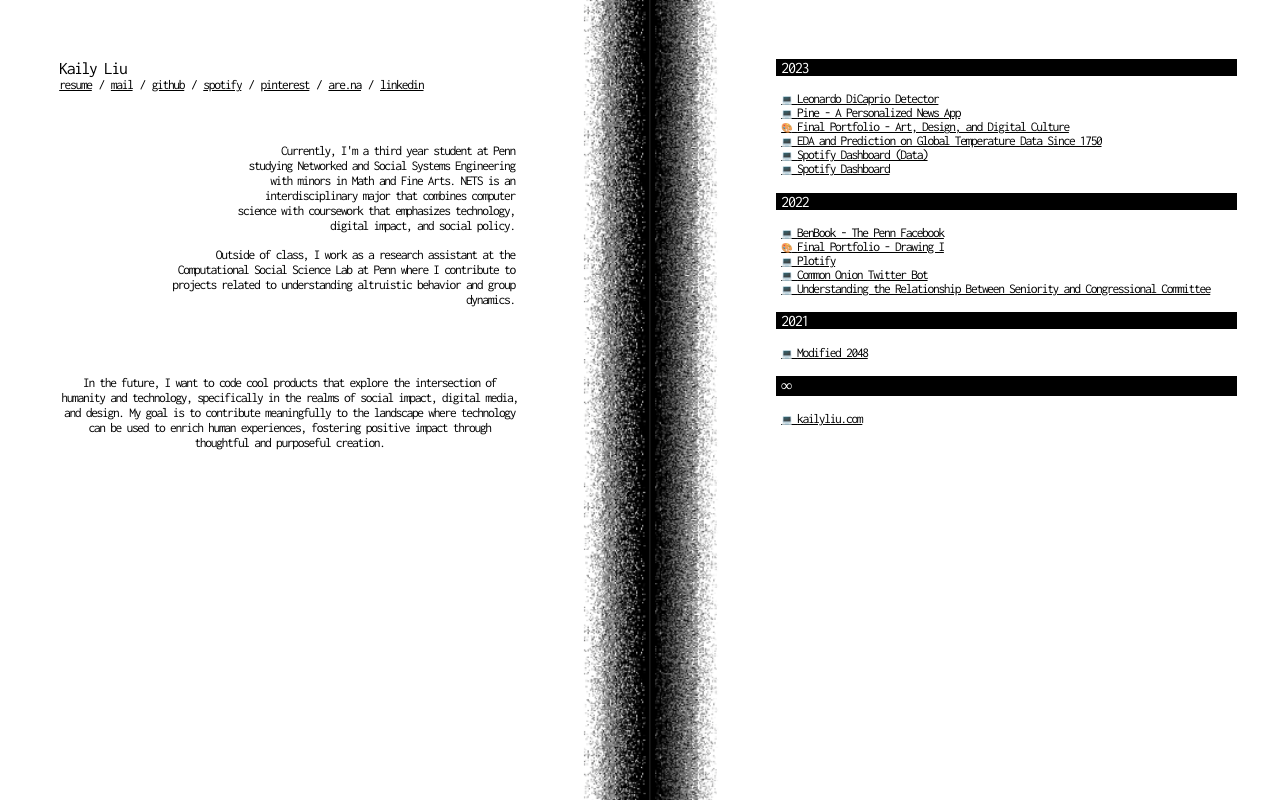
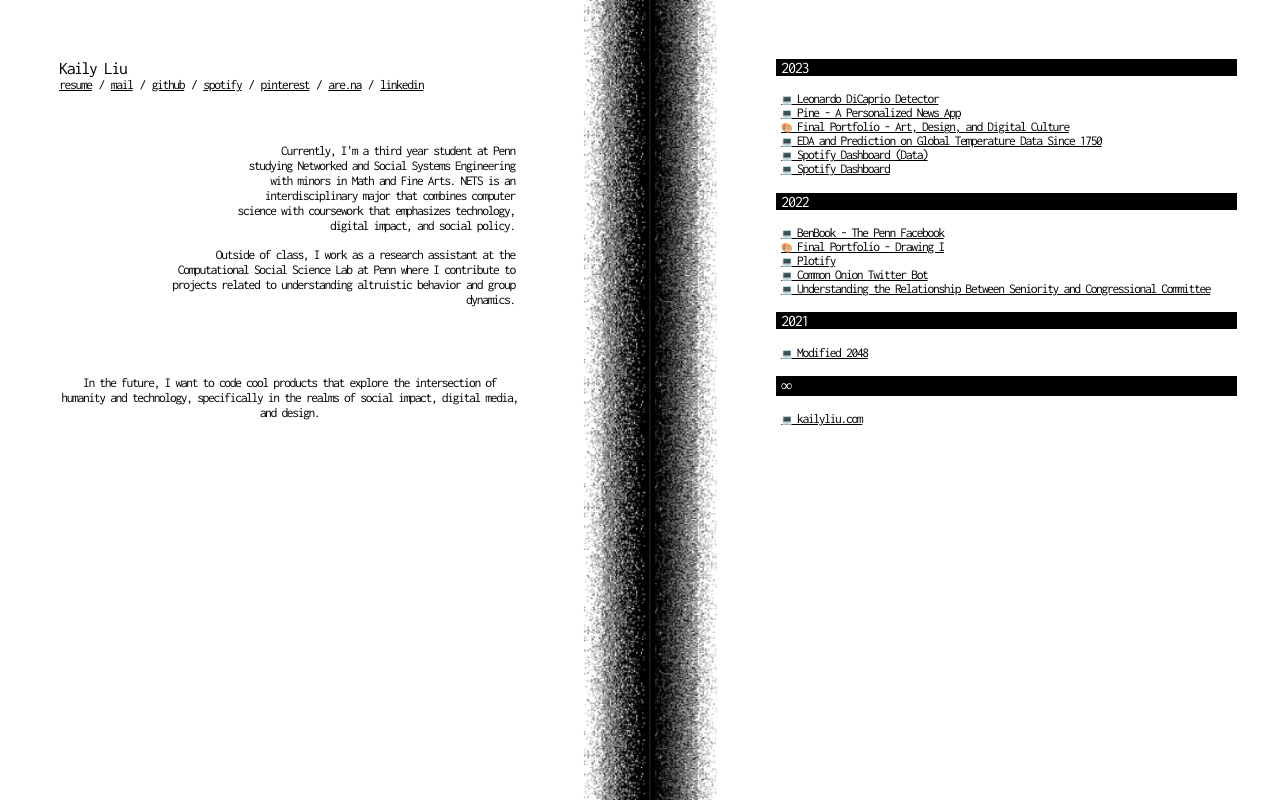
Before and after one commit to kailyliu/my-portfolio, a Next.js app: page / in a window 1280 px wide. Shown: the top 800 px of the page. Built offline with nearby package versions, Linux system fonts and the light colour scheme.

Commit message:
Update home.tsx

```diff
--- a/components/home.tsx
+++ b/components/home.tsx
@@ -57,9 +57,7 @@ const Home: React.FC = () => {
               <p> In the future, I want to code cool products that
                 explore the intersection of humanity and technology,
                 specifically in the realms of social impact,
-                digital media, and design. My goal is to contribute meaningfully
-                to the landscape where technology can be used to enrich human experiences,
-                fostering positive impact through thoughtful and purposeful creation.
+                digital media, and design.
               </p>
             </div>
             <div className={styles.mobileComponent}>
```
